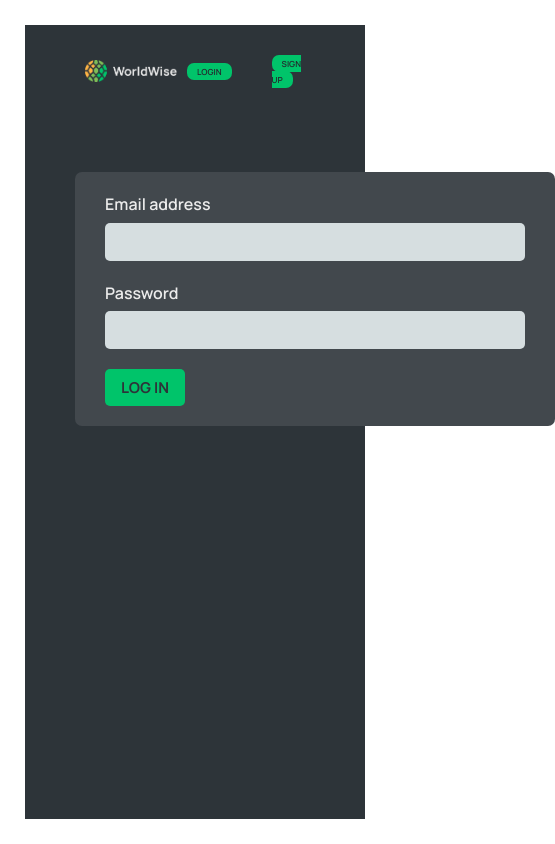
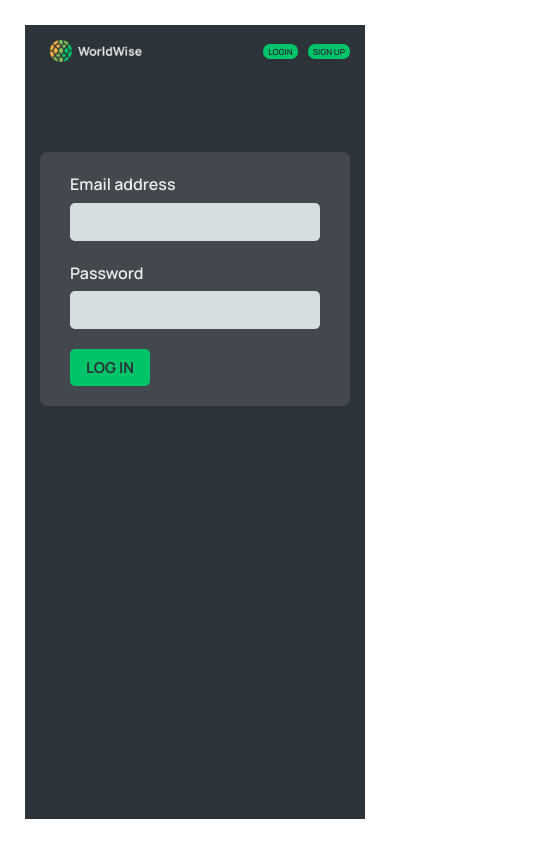
Before and after one commit to NadaAly56/CityNote-worldWide, a React (Vite) app: page /login in a window 390 px wide. Shown: the whole page, 555 px wide, since content can reach past the window. Built offline with nearby package versions, Linux system fonts and the light colour scheme.

Commit message:
Adjusting responsive styling

```diff
--- a/src/components/navbar/NavBar.module.css
+++ b/src/components/navbar/NavBar.module.css
@@ -35,7 +35,7 @@
     .nav ul {
      justify-content: flex-end;
       align-items: center;
-      gap: 4rem;
+      gap: 2rem;
     }
     .nav ul li:first-child, .nav ul li:nth-child(2) {
       display: none;
@@ -46,3 +46,18 @@
     font-size: smaller;
   }
   }
+  @media (max-width:557px) {
+    .nav ul {
+     justify-content: flex-end;
+      align-items: center;
+      gap: 1rem;
+    }
+    .nav ul li:first-child, .nav ul li:nth-child(2) {
+      display: none;
+    }
+    a.ctaLink:link,
+  a.ctaLink:visited {
+    padding: 0.2rem 0.5rem;
+    font-size: smaller;
+  }
+  }
--- a/src/pages/styles/Login.module.css
+++ b/src/pages/styles/Login.module.css
@@ -40,3 +40,12 @@
   font-size: large;
   border-radius: 5px;
 }
+@media (max-width:768px) {
+  .form {
+    width: 100%;
+   }
+  .login {
+    margin: 2.5rem;
+    padding: 0.5rem 1.5rem;
+  }
+}
```
